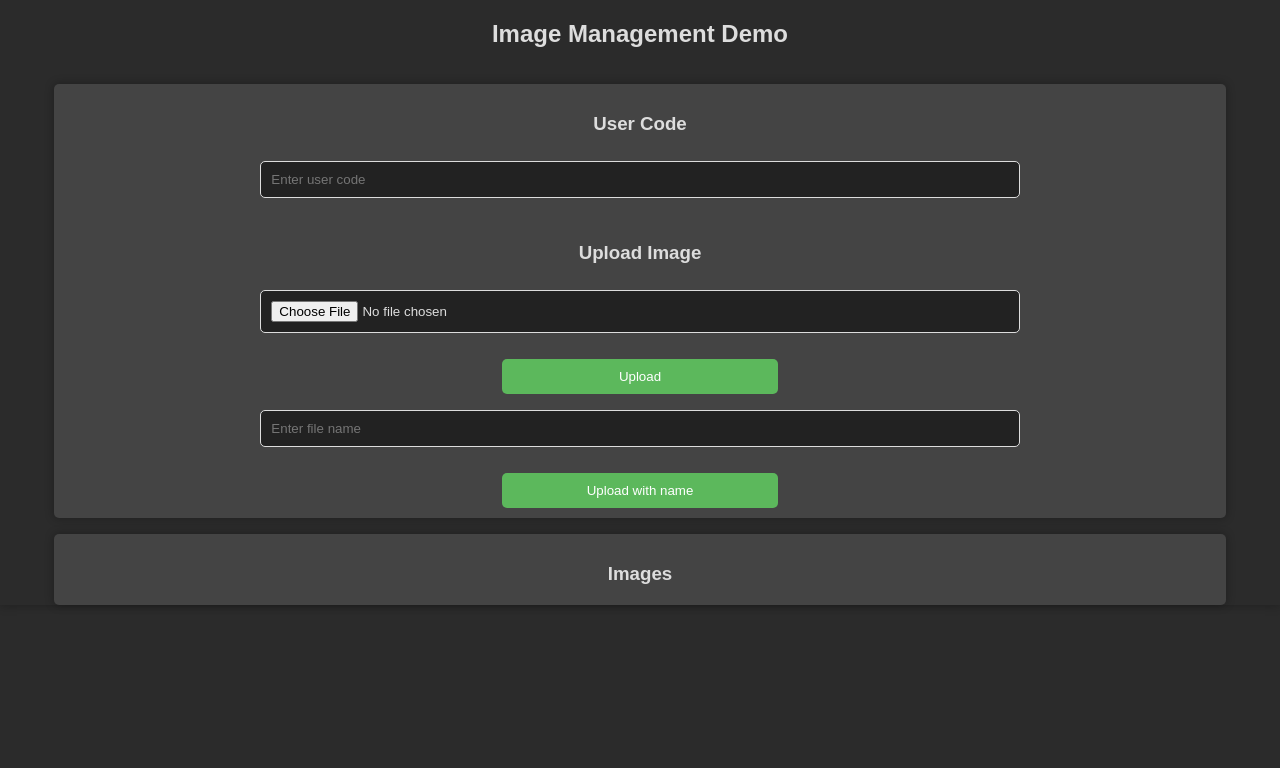
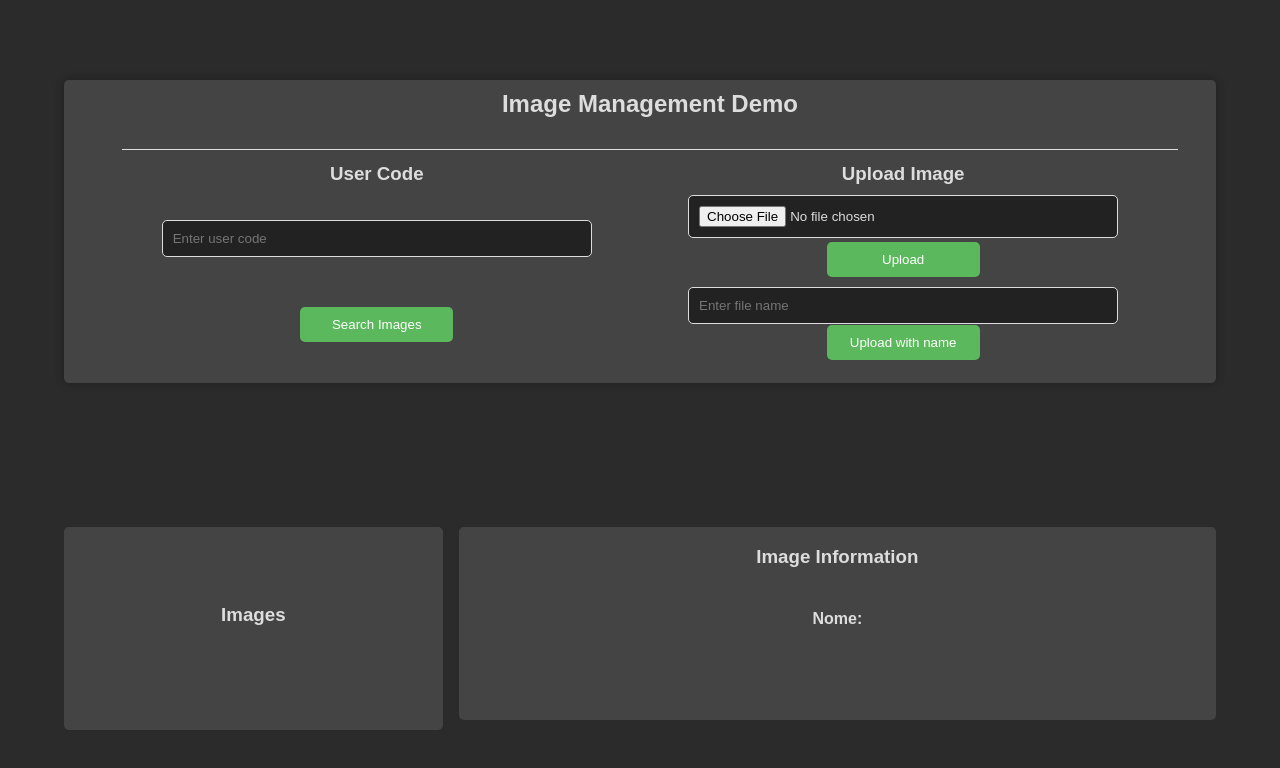
Before and after one commit to OctavioRainolfo/midia-app-test, a React (Create React App) app: page / in a window 1280 px wide. Shown: the top 768 px of the page. Built offline with nearby package versions, Linux system fonts and the light colour scheme.

Commit message:
working demo

```diff
--- a/public/index.html
+++ b/public/index.html
@@ -24,7 +24,7 @@
       work correctly both with client-side routing and a non-root public URL.
       Learn how to configure a non-root public URL by running `npm run build`.
     -->
-    <title>React App</title>
+    <title>Image Management Demo</title>
   </head>
   <body>
     <noscript>You need to enable JavaScript to run this app.</noscript>
--- a/src/App.css
+++ b/src/App.css
@@ -1,10 +1,6 @@
 .container {
-    display: flex;
-    align-items: start;
-    justify-content: start;
+  display: grid;
   min-height: 100vh;
-    width: 100%;
-    background-color: #2b2b2b;
 }
 
 .image-management-demo {
@@ -12,13 +8,12 @@
   height: 100%;
   font-family: Arial, sans-serif;
   color: #f4f4f4;
-    box-shadow: 0px 0px 10px 0px rgba(0,0,0,0.3);
+  box-shadow: 0px 0px 10px 0px rgba(0, 0, 0, 0.3);
+  background-color: #2b2b2b;
+  display: grid;
+  grid-template-columns: repeat(1, 1fr);
+  place-items: center;
   gap: 1em;
-    display: flex;
-    flex-direction: column;
-    align-items: center;
-    justify-content: center;
-
 }
 
 .image-management-demo h2 {
@@ -26,29 +21,114 @@
   color: #ddd;
 }
 
-  .upload-section,
-  .images-section,
-  .info-section {
+.images-container {
+  display: grid;
+  grid-template-columns: 1fr 2fr;
+  gap: 1em;
+  width: 90%;
+  margin-bottom: 1em;
+}
+
+.box-container {
+  background: #444;
+  box-shadow: 0px 0px 10px 0px rgba(0, 0, 0, 0.3);
+  width: 90%;
+  border-radius: 5px;
+}
+
+.upload-section {
   display: flex;
   flex-direction: column;
   justify-content: center;
   align-items: center;
-    width: 90%;
+  gap: 1em;
+  margin-top: 1em;
+}
+
+.info-section {
+  display: grid;
+  grid-template-rows: .01fr .01fr 1fr;
+  place-items: center;
+  justify-items: center;
+  max-height: 500px;
+  gap: 1em;
+  background-color: #444;
   border-radius: 5px;
-    box-shadow: 0px 0px 10px 0px rgba(0,0,0,0.3);
-    background: #444;
+  padding-bottom: 10px;
+
+}
+
+.images-section {
+  display: grid;
+  grid-template-rows: 1fr;
   gap: 1em;
+  place-items: center;
+  background-color: #444;
+  border-radius: 5px;
+  padding-bottom: 10px;
+  height: 100%;
+}
+
+.map-cards-container {
+  display: grid;
+  grid-gap: 1em;
+  place-items: center;
+  background-color: #444;
+  border-radius: 5px;
+  padding-bottom: 10px;
+  height: 100%;
+  width: 100%;
+}
+
+.upload-section h2 {
+  border-bottom: 1px solid #ddd;
+  display: flex;
+  align-items: stretch;
+  height: 100%;
+  width: 100%;
+  justify-content: center;
+  margin: 0;
   padding: 10px;
 }
 
 .upload-form {
-    display: flex;
-    flex-direction: column;
-    align-items: center;
-    justify-content: center;
-    width: 80%;
+  display: grid;
+  grid-template-rows: .1fr 1fr;
+  width: 90%;
   height: 100%;
   gap: 1em;
+  padding-bottom: 1em;
+}
+
+.userCode-form {
+  display: grid;
+  grid-template-rows: .4fr 1fr 1fr;
+  place-items: center;
+  width: 100%;
+  height: 100%;
+}
+
+.uploadImage-form {
+  display: grid;
+  grid-template-rows: .4fr 1fr 1fr;
+  place-items: center;
+  width: 100%;
+  height: 100%;
+}
+
+.box-input {
+  display: grid;
+  grid-template-rows: 1fr 1fr;
+  place-items: center;
+  width: 100%;
+}
+
+.upload-container {
+  display: grid;
+  grid-template-columns: 1fr 1fr;
+  place-items: center;
+  gap: 1em;
+  width: 100%;
 }
 
 .upload-section h3,
@@ -59,23 +139,23 @@
 }
 
 .image-card {
-    display: flex;
-    align-items: center;
-    width: 50%;
-    padding: 10px;
-    justify-content: space-between;
+  width: 90%;
+  height: 100%;
+  display: grid;
+  grid-template-rows: 1fr;
   background: #333;
   border-radius: 5px;
-    box-shadow: 0px 0px 10px 0px rgba(0,0,0,0.3);
+  box-shadow: 0px 0px 10px 0px rgba(0, 0, 0, 0.3);
 }
 
 .image-card p {
-    margin-right: 10px;
-    overflow: hidden;
   white-space: nowrap;
   text-overflow: ellipsis;
   cursor: pointer;
-    width: 80%;
+  width: 100%;
+  overflow: hidden;
+  margin: 0;
+  padding: 0;
 }
 
 .image-card button {
@@ -85,7 +165,9 @@
   border-radius: 5px;
   cursor: pointer;
   transition: background 0.3s;
-    padding: 10px;
+  height: 35px;
+  max-width: 70px;
+  width: 100%;
 }
 
 .image-card button:hover {
@@ -94,7 +176,6 @@
 
 .upload-section input[type="file"],
 .upload-section input[type="text"] {
-    margin-bottom: 10px;
   padding: 10px;
   border: 1px solid #ddd;
   border-radius: 5px;
@@ -124,7 +205,6 @@
 }
 
 input[type="text"] {
-    margin-bottom: 10px;
   border: 1px solid #ddd;
   border-radius: 5px;
   width: 100%;
@@ -134,24 +214,119 @@
 
 }
 
-  .downloadedImage {
-    width: 100%;
-    height: 100%;
+.downloaded-image {
+  width: 90%;
+  border-radius: 5px;
+  box-shadow: 0px 0px 10px 0px rgba(0, 0, 0, 0.3);
+  display: grid;
+  place-items: start;
+  justify-items: center;
+}
+
+.downloaded-image img {
+  width: 90%;
+  height: 90%;
+  max-height: 300px;
   object-fit: cover;
+  margin: 1em 0 0 0;
 }
 
 .buttons-section {
   display: flex;
   justify-content: center;
-    flex-direction: column;
-    width: 20%;
+  align-items: center;
   gap: 1em;
+  padding: 0.5em;
 }
 
 .image-info-section {
+  display: grid;
+  grid-template-rows: 1fr;
+  place-items: center;
+  padding: 0.5em;
+  gap: 1em;
+  height: 80px;
+}
+
+.image-info-section input {
+  width: 50%;
+  gap: 1em;
+  padding: 0.5em;
+  border: 1px solid #ddd;
+  border-radius: 5px;
+  color: #ddd;
+  background: #222;
+}
+
+.wrap-input {
   display: flex;
   justify-content: center;
+  align-items: center;
+  gap: 1em;
+  width: 100%;
+}
+
+@media screen and (max-width: 768px) {
+  .image-card {
+    grid-template-columns: 1fr;
+  }
+
+  .buttons-section {
+    flex-direction: row;
+  }
+
+  .image-info-section {
+    text-align: center;
+  }
+
+  .images-container {
+    grid-template-columns: 1fr;
+    grid-template-rows: 1fr;
+  }
+
+  .map-cards-container {
+    grid-template-columns: repeat(auto-fill, minmax(200px, 1fr));
+  }
+}
+
+@media screen and (max-width:428px) {
+  .buttons-section {
+    gap: 0.5em;
+  }
+
+  .wrap-input {
     flex-direction: column;
-    align-items: center;
-    width: 80%;
+    gap: 0.5em;
   }
+
+  .wrap-input input {
+    width: 90%;
+  }
+
+  .images-container {
+    gap: .5em;
+  }
+}
+
+.wrap-mini-image {
+  display: grid;
+  place-items: center;
+  width: 90%;
+  height: 90%;
+  text-align: center;
+}
+
+.mini-image img {
+  width: 70px;
+  height: 70px;
+  object-fit: cover;
+  border-radius: 5px;
+  box-shadow: 0px 0px 10px 0px rgba(0, 0, 0, 0.3);
+}
+
+.wrap-name {
+  display: grid;
+  place-items: center;
+  width: 90%;
+  grid-template-rows: 1fr 1fr;
+}
--- a/src/App.tsx
+++ b/src/App.tsx
@@ -1,63 +1,43 @@
 import React, { useEffect, useState, useRef } from 'react';
-import { apiMidia, apiUsuario } from './api';
+import { postImage, getMidias, deleteImage, getAllImages, postImageName, getUser, patchName } from './api';
 import './App.css';
 
 interface ImageInfo {
-    arquivoId: number;
+    arquivoId?: number;
     nome: string;
-    tipo: string;
+    tipo?: string;
     url: string;
-    dataCriacao: string;
-    dataAtualizacao: string;
-    deletado: boolean;
+    dataCriacao?: string;
+    dataAtualizacao?: string;
+    deletado?: boolean;
 }
 
 
 function ImageManagementDemo() {
     const [images, setImages] = useState<ImageInfo[]>([]);
-    const [selectedImage, setSelectedImage] = useState<ImageInfo | null>(null);
+    const [selectedImage, setSelectedImage] = useState<ImageInfo | undefined | null>();
     const [uploadFile, setUploadFile] = useState<File | null>(null);
-    const [fileName, setFileName] = useState('');
-    const [userCode, setuserCode] = useState(localStorage.getItem('userCode') || '');
-    const [downloadedImages, setDownloadedImages] = useState<string>('');
+    const [uploadFileName, setUploadFileName] = useState('');
+    const [editFileName, setEditFileName] = useState('');
+    const [userCode, setUserCode] = useState('');
+    const [downloadedImages, setDownloadedImages] = useState<ImageInfo[]>([]);
+    const [toggleEdit, setToggleEdit] = useState<boolean[]>([]);
+    const [updateImages, setUpdateImages] = useState(false);
 
     const imgRef = useRef<HTMLImageElement | null>(null);
 
-    const validateUser = () => {
-        // Check if user exists
-        apiUsuario.get(`validarUsuario/` + userCode)
-            .then(response => {
-                if (response.data) {
-                    searchImages();
-                }
-                if (!response.data) {
-                    // If user does not exist, create user
-                    apiUsuario.post(`salvarUsuario/${userCode}`)
-                        .then(response => {
-                            if (response.status === 200) {
-                                localStorage.setItem('userCode', userCode);
-                            } else {
-                                alert('Error saving user. Please try again.');
-                            }
-                        });
-                }
-                localStorage.setItem('userCode', userCode);
-            });
+    const validateUser = (code?: string) => {
+        const verifyCode = code ? code : userCode;
+        getUser(verifyCode, setImages);
     }
 
-    const searchImages = () => {
-        apiMidia.get(`buscaArquivosUsuario/${userCode}`)
-            .then((response) => {
-                console.log('response', response);
-                if (response.data) {
-                    const imageResponse = response.data;
-                    const filteredImages = imageResponse.filter((image: ImageInfo) => !image.deletado);
-                    setImages(filteredImages);
-                    localStorage.setItem('images', JSON.stringify(filteredImages));
-                } else {
-                    alert('No images found for this user.');
+    const searchImages = async (code?: string) => {
+        const verifyCode = code ? code : userCode;
+        if (!verifyCode) return;
+        await getMidias(verifyCode, setImages).then(() => {
+            getAllImages(verifyCode, images, setDownloadedImages);
         }
-            })
+        );
     }
 
     const handleFileUpload = (e: React.ChangeEvent<HTMLInputElement>) => {
@@ -66,26 +46,64 @@ function ImageManagementDemo() {
         }
     }
 
+    const handleDownloadImages = async () => {
+        getAllImages(userCode, images, setDownloadedImages)
+    }
+
+    const searchByName = (image: ImageInfo) => {
+        var temp = downloadedImages.find((img) => img.nome === image.nome);
+        return temp;
+    }
+
+    const searchByUrl = (image: ImageInfo) => {
+        var tempDownloaded = downloadedImages.find((img) => img.url === image.url);
+        var temp = images.find((img) => img.nome === tempDownloaded?.nome);
+        return temp;
+    }
+
+    const searchById = (image: ImageInfo) => {
+        var temp = images.find((img) => img.arquivoId === image.arquivoId);
+        return temp;
+    }
+
+    const searchDownloadedById = (image: ImageInfo) => {
+        var temp = downloadedImages.find((img) => img.arquivoId === image.arquivoId);
+        return temp;
+    }
+
+    const handleFindImage = (image: ImageInfo) => {
+        const temp = downloadedImages.find((img) => img.arquivoId === image.arquivoId);
+        return temp?.url;
+    }
+
+    const handleToggleEdit = (index: number) => {
+        setEditFileName(images[index].nome);
+        setToggleEdit((prevToggleEdit) => {
+            const updatedToggleEdit = [...prevToggleEdit];
+            updatedToggleEdit[index] = !updatedToggleEdit[index];
+            return updatedToggleEdit;
+        });
+    };
+
+    const handleEditName = (image: ImageInfo, index: number) => {
+        var searchedId = searchById(image);
+        if (searchedId) {
+            patchName(userCode, searchedId.url, setImages, editFileName)
+            handleToggleEdit(index);
+        }
+    };
+
     const uploadImage = () => {
         if (uploadFile) {
             let formData = new FormData();
             formData.append('file', uploadFile);
-
             if (userCode) {
-                apiMidia.post(`salvarArquivo/${userCode}`, formData)
-                    .then((response: { status: number; }) => {
-                        if (response.status === 200) {
-                            alert('Image uploaded successfully!');
-                        }
-                        apiMidia.get(`buscaArquivosUsuario/${userCode}`)
-                            .then((response) => {
-                                setImages(response.data);
-                                localStorage.setItem('images', JSON.stringify(response.data));
-                            });
-                    })
+                postImage(userCode, formData, setImages);
             } else {
                 alert('Please enter user code.');
             }
+        } else {
+            alert('Please select an image.');
         }
     }
 
@@ -93,112 +111,133 @@ function ImageManagementDemo() {
         if (uploadFile) {
             let formData = new FormData();
             formData.append('file', uploadFile);
-
-            apiMidia.post(`salvarArquivoNome/${fileName}/${userCode}`, formData)
-                .then((response: { status: number; }) => {
-                    if (response.status === 200) {
-                        alert('Image with name uploaded successfully!');
-                        searchImages();
+            if (userCode) {
+                console.log(userCode, uploadFile);
+                postImageName(userCode, formData, uploadFileName, setImages)
             }
-                    apiMidia.get(`buscaArquivosUsuario/${userCode}`)
-                        .then((response) => {
-                            setImages(response.data);
-                            localStorage.setItem('images', JSON.stringify(response.data));
-                        });
-                })
         }
     }
 
-    const downloadImage = (url: string) => {
-        apiMidia.get(`baixarArquivo/` + url + "/" + userCode, { responseType: 'blob' })
-            .then((response: { data: BlobPart; }) => {
-                let link = document.createElement('a');
-                link.href = window.URL.createObjectURL(new Blob([response.data]));
-                link.download = 'image.jpg';
-                link.click();
-            });
-    }
-
-    const fileDownloadHandler = (url: string) => {
-        console.log('url', url);
-        apiMidia.get(`verArquivo/${url}/${userCode}`, {
-            responseType: 'arraybuffer' // informe ao axios que estamos esperando dados binários
-        }).then((response) => {
-
-            // Criar um Blob a partir dos dados binários
-            const blob = new Blob([response.data], { type: 'image/png' });
-
-            // Criar um URL Object a partir do Blob
-            const imageUrl = URL.createObjectURL(blob);
-
-            // Atualizar o estado com a URL da imagem
-            setDownloadedImages(imageUrl);
-        });
-    }
-
     //useRef to get the image and scroll to it
-    const selectAndScroll = (image: ImageInfo) => {
-        fileDownloadHandler(image.url);
-        setSelectedImage(image);
+    const selectAndScroll = async (image: ImageInfo) => {
+        var searchedId = searchDownloadedById(image);
+        console.log(searchedId);
+        if (searchedId) {
+            setSelectedImage(searchedId);
             const img = imgRef.current;
             if (img) {
                 img.scrollIntoView({ behavior: 'smooth' });
             }
         }
+    }
 
     //get the url of the image and delete it
     const handleDeleteImage = (image: ImageInfo) => {
-        apiMidia.delete(`deletarArquivo/${image.url}/${userCode}`)
-            .then((response) => {
-                if (response.status === 200) {
-                    alert('Image deleted successfully!');
-                    searchImages();
+        var imageId = searchById(image);
+        console.log(imageId);
+        if (imageId) {
+            deleteImage(userCode, imageId.url, setImages);
         }
-            })
     }
 
+    useEffect(() => {
+        handleDownloadImages();
+        console.log('downloadedImages')
+    }, [images])
+
+    useEffect(() => {
+        if (downloadedImages.length > 0) {
+            setSelectedImage(downloadedImages[0]);
+        }
+    }, [downloadedImages])
+
+    useEffect(() => {
+        var userCode = localStorage.getItem('userCode');
+        if (userCode) {
+            setUserCode(userCode);
+            validateUser(userCode);
+        }
+    }, [userCode]);
+
+    useEffect(() => {
+        if (updateImages) {
+            searchImages();
+            setUpdateImages(false);
+            console.log('update');
+        }
+    }, [updateImages]);
 
     return (
         <div className="container">
             <div className="image-management-demo">
+
+                <div className="upload-section box-container">
+                    <div className='upload-form'>
                         <h2>Image Management Demo</h2>
 
-                <div className="upload-section">
-                    <div className='upload-form'>
+                        <div className='upload-container'>
+
+                            <div className='userCode-form'>
                                 <h3>User Code</h3>
-                        <input type="text" placeholder="Enter user code" value={userCode} onChange={e => setuserCode(e.target.value)} />
-                        {userCode && (
+                                <input type="text" placeholder="Enter user code" value={userCode} onChange={e => setUserCode(e.target.value)} />
                                 <button onClick={() => {
                                     validateUser();
                                 }}>Search Images</button>
-                        )}
+                            </div>
 
+                            <div className='uploadImage-form'>
                                 <h3>Upload Image</h3>
+                                <div className='box-input'>
                                     <input type="file" onChange={handleFileUpload} />
                                     <button onClick={uploadImage}>Upload</button>
-                        <input type="text" placeholder="Enter file name" value={fileName} onChange={e => setFileName(e.target.value)} />
+                                </div>
+                                <div className='box-input'>
+                                    <input type="text" placeholder="Enter file name" value={uploadFileName} onChange={e => setUploadFileName(e.target.value)} />
                                     <button onClick={uploadImageWithName}>Upload with name</button>
                                 </div>
                             </div>
 
+                        </div>
+                    </div>
+                </div>
+
+                <div className='images-container'>
                     <div className="images-section">
                         <h3>Images</h3>
-                    {images.map((image, index) => (
+                        <div className='map-cards-container'>
+                            {downloadedImages.map((image, index) => (
                                 <div key={index} className="image-card">
-                            <div className='image-info-section' onClick={() =>
+                                    <div className='image-info-section'>
+
+                                        <div className='wrap-mini-image'>
+
+                                            <div className='mini-image'>
+                                                <img src={
+                                                    handleFindImage(image)
+                                                } alt={image.nome}
+                                                    onClick={() =>
                                                         selectAndScroll(image)
-                            }>
-                                <p>
-                                    {image.nome}
-                                </p>
-                                <p>
-                                    {image.url}
-                                </p>
+                                                    }
+                                                />
+                                            </div>
+
+                                            {toggleEdit[index] ? (
+                                                <div className='wrap-input'>
+                                                    <input type="text" value={editFileName} onChange={e => setEditFileName(e.target.value)} />
+                                                    <button onClick={() => {
+                                                        handleEditName(image, index);
+                                                    }}>Save</button>
+                                                </div>
+                                            ) : (
+                                                <p>{image.nome}</p>
+                                            )}
+                                        </div>
+
                                     </div>
                                     <div className='buttons-section'>
                                         <button onClick={() =>
-                                    selectAndScroll(image)
-                                }>Download</button>
+                                            handleToggleEdit(index)
+                                        }>Edit</button>
                                         <button onClick={
                                             () => handleDeleteImage(image)
                                         }>Delete</button>
@@ -206,19 +245,24 @@ function ImageManagementDemo() {
                                 </div>
                             ))}
                         </div>
+                    </div>
 
-                {selectedImage && (
                     <div className="info-section">
                         <h3>Image Information</h3>
-                        <p><strong>URL:</strong> {selectedImage.url}</p>
-                        <p>{downloadedImages &&
-                            <img ref={imgRef}
-                                className='downloadedImage' src={downloadedImages} />
-                        }</p>
+                        <p><strong>Nome:</strong> {selectedImage?.nome}</p>
+
+                        <div className='downloaded-image'>
+                            {selectedImage && <img
+                                className="selected-image"
+                                src={selectedImage.url} alt="downloaded"
+                                ref={imgRef}
+                            />}
                         </div>
-                )}
+
                     </div>
                 </div>
+            </div>
+        </div >
     );
 }
 
```
Also changed, not shown: src/api.tsx (+172 -0 lines). Lines whose indentation alone changed are shown as unchanged.
